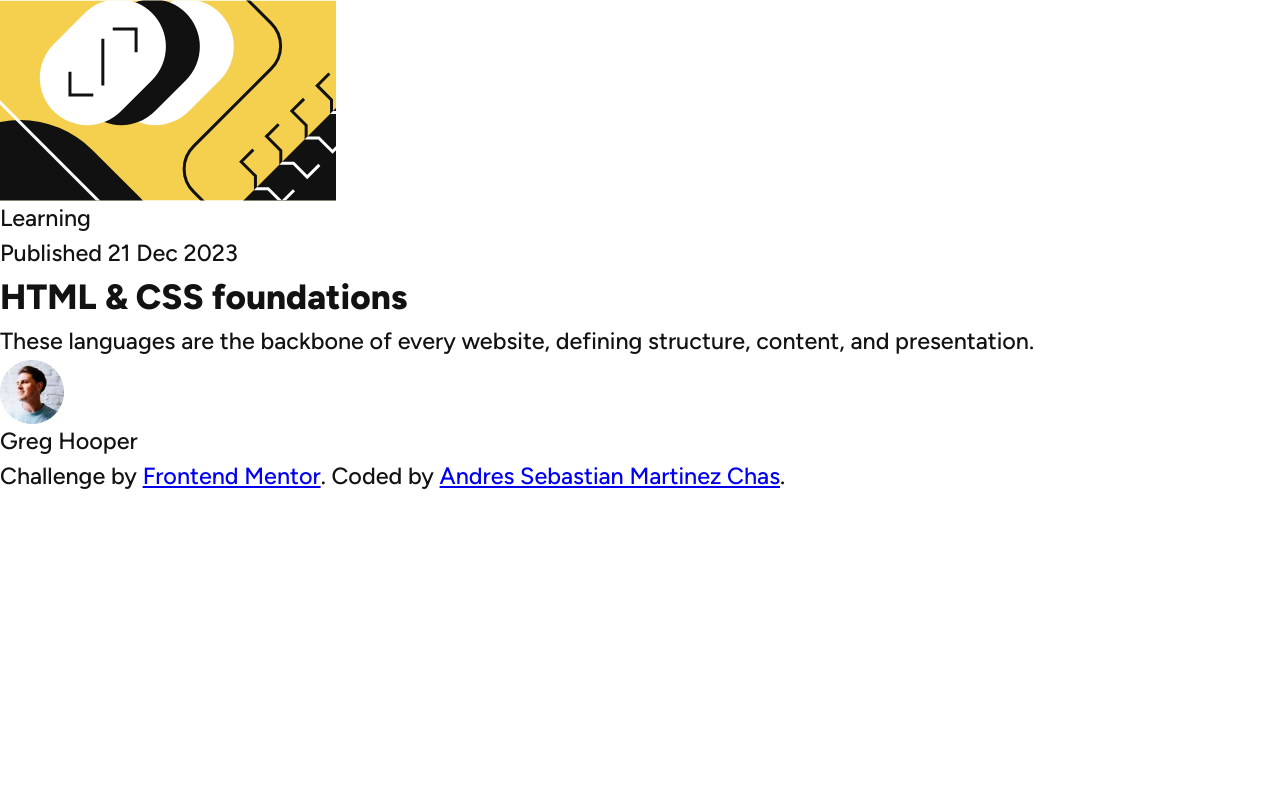
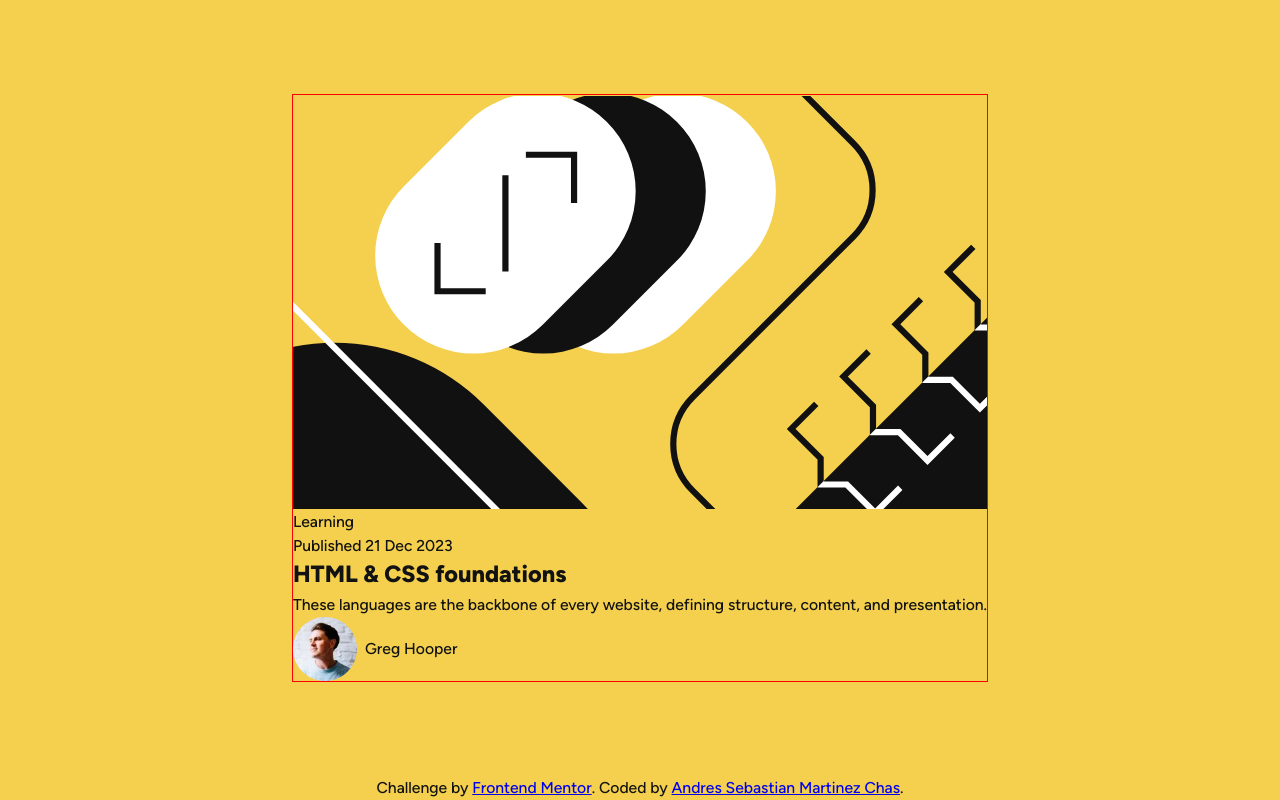
Before and after one commit to sebasmartinezchas/blog-preview-card, a plain HTML site: page index.html in a window 1280 px wide. Drawn offline with Linux system fonts and the light colour scheme.

Commit message:
style: center card with grid and lay out author footer
Next: card styles (border, 20px radius, shadow 8px -> 16px on hover), spacing tokens, hover on title

```diff
--- a/styles.css
+++ b/styles.css
@@ -41,9 +41,14 @@ body {
     -webkit-font-smoothing: antialiased;
     font-family: var(--ff-figtree);
     font-weight: var(--fw-medium);
-    font-size: var(--fs-tp-1);
+    font-size: var(--fs-tp-2);
     color: var(--clr-gray-950);
-    background-color: var(--clr-white);
+    background-color: var(--clr-yellow);
+    min-height: 100vh;
+    display: grid;
+    place-items: center;
+    grid-template-rows: 1fr auto;
+
 }
 
 /* 6. Improve media defaults */
@@ -112,3 +117,21 @@ h6 {
     --fs-tp-3:clamp(0.75rem, 0.706rem + 0.1878vw, 0.875rem);
     --fs-tp-4:0.875rem;
 }
+article {
+border: 1px solid red;
+
+
+}
+
+article > img {
+    width: 100%;
+    height: 100%;
+    object-fit: cover;
+}
+
+article > footer{
+display: flex;
+align-items: center;
+gap: 0.5rem;
+
+}
```
